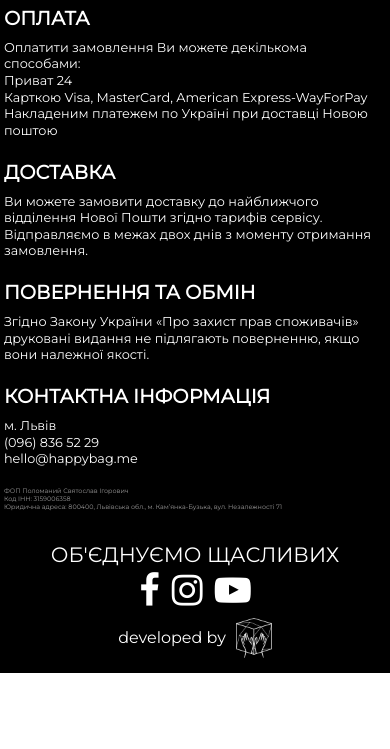
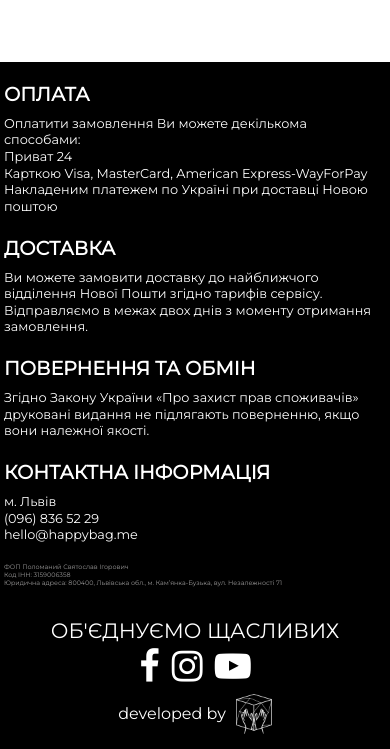
Before and after one commit to WiseHands/Book-Landing-Page, a plain HTML site: page index.html in a window 390 px wide. Shown: the part 9816-10565 px from the top of the page. Before the commit the page ends 10489 px from the top, so only its background shows below. Drawn offline with Linux system fonts and the light colour scheme; a web font is replaced by a local one.

Commit message:
edit cover image, footer link

```diff
--- a/index.html
+++ b/index.html
@@ -409,9 +409,8 @@
             <!--<div class="footer-mail">-->
                 <!--<a href="mailto: hello@three-sides.com " id="linkemail" >hello@three-sides.com</a>-->
             <!--</div>-->
-            <div>
-                <a href="https://wisehands.me/"  class="footer-wisehands" id="wisehands" target="_blank">
-                    <p class="wisehands-text">developed by</p>
+            <div  class="footer-wisehands">
+                <a href="https://wisehands.me/" title="software development"  id="wisehands" target="_blank">developed by
                     <img src="image/wisehands.png">
                 </a>
             </div>
--- a/style.css
+++ b/style.css
@@ -516,6 +516,10 @@ footer h3 {
     align-items: center;
     padding-left: 20px;
 }
+.footer-wisehands a {
+    display: flex;
+    align-items: center;
+}
 .footer-wisehands img {
     width: 36px;
     padding-left: 10px;
@@ -713,6 +717,9 @@ input[type=radio] {
     .receive-book-photo, .know-yourself-photo {
         margin: 20px 0;
     }
+    .receive-book-photo {
+        height: 54vh;
+    }
     .author-sign, .footer-block, .why-block, .know-yourself-info, .why-book {
         flex-direction: column;
         align-items: center;
```
